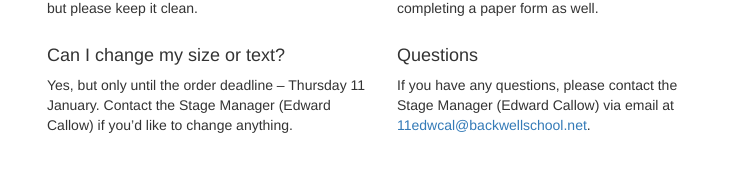
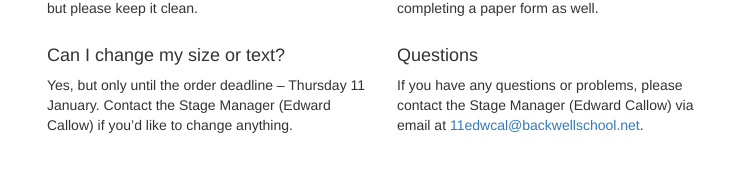
Before and after one commit to edwardcallow/chicago-hoodies, a plain HTML site: page hoodies/index.html in a window 1280 px wide. Shown: the part 1345-1530 px from the top of the page, without its empty margins (258-994 px from the left). Drawn offline with Linux system fonts and the light colour scheme.

Commit message:
Changed questions to questions and problems on index FAQs

```diff
--- a/hoodies/index.html
+++ b/hoodies/index.html
@@ -80,7 +80,7 @@
 					<p>We’re not ordering through the school because they wanted to charge £25. We thought you’d prefer to pay less and not have to worry about completing a paper form as well.</p>
 
 					<h4>Questions</h4>
-					<p>If you have any questions, please contact the Stage Manager (Edward Callow) via email at <a href="mailto:11edwcal@backwellschool.net?Subject=Chicago hoodie order">11edwcal@backwellschool.net</a>.</p>
+					<p>If you have any questions or problems, please contact the Stage Manager (Edward Callow) via email at <a href="mailto:11edwcal@backwellschool.net?Subject=Chicago hoodie order">11edwcal@backwellschool.net</a>.</p>
 				</div>
 			</div>
 
```
